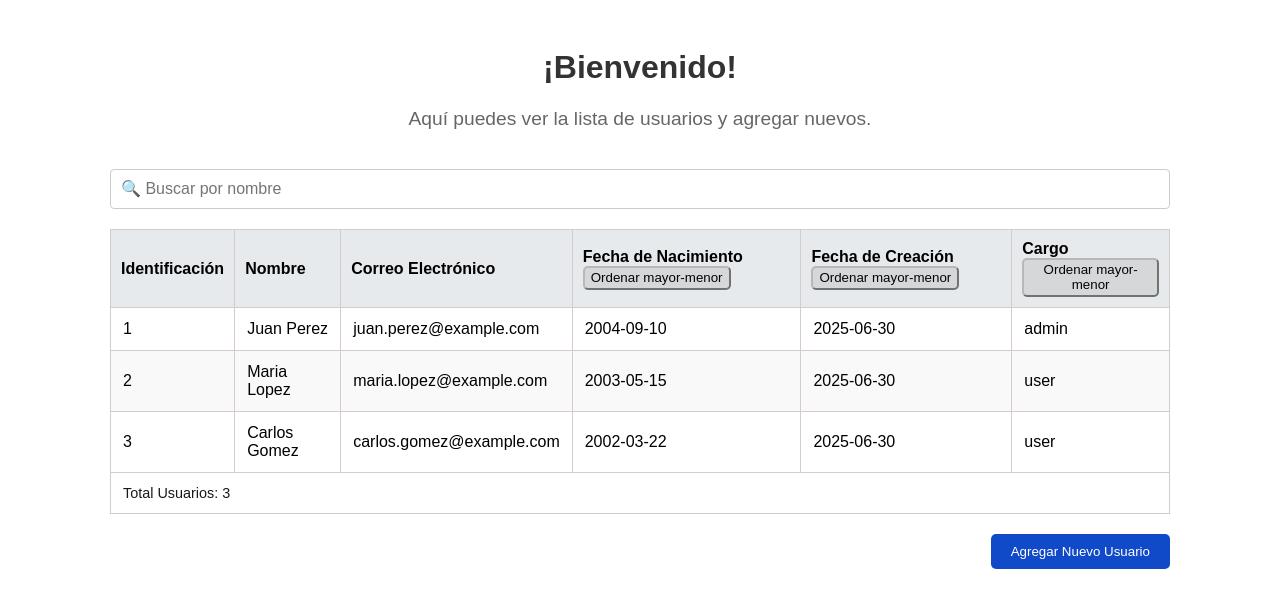
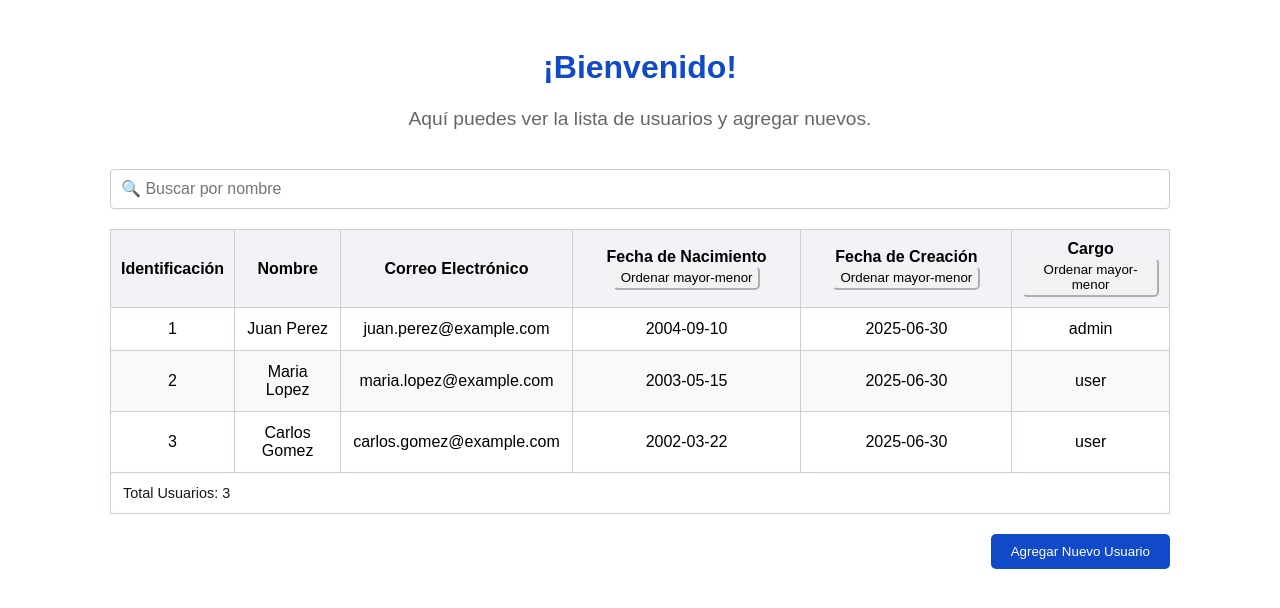
Before and after one commit to YurleisZg/Prueba_Tecnica_STD, a Vue app: page / in a window 1280 px wide. Shown: the top 608 px of the page. Built offline with nearby package versions, Linux system fonts and the light colour scheme.

Commit message:
💄 style: Center align table content in TableComponent; update button styles for consistency; change title color in HomePage for better visibility

```diff
--- a/src/components/TableComponent.vue
+++ b/src/components/TableComponent.vue
@@ -82,15 +82,16 @@ const filteredUsers = computed(() => {
 table {
     width: 100%;
     border-collapse: collapse;
+      text-align: center;
 }
 th, td {
     border: 1px solid #d6cbcb;
     padding: 12px;
+    font-size: 1em;
 }
 th {
-    background-color: #e7eaec;
+    background-color: #f1f3f6;
     padding: 10px;
-    text-align: left;
 }
 tr:nth-child(even) {
     background-color: #f9f9f9;
@@ -105,9 +106,8 @@ tr:hover {
     color: #1a1919;
 }
 .button {
-    background-color: #d2d3d4d2;
-    color: rgb(4, 4, 5);
-    border-color: #afb0b0d2;
+    background-color: #f2f2f2d2;
+    border-color: #f6f5f5d2;
     padding: 3px 6px;
     padding-top: 2px;
     border-radius: 5px;
@@ -115,11 +115,7 @@ tr:hover {
     cursor: pointer;
 }
 .button:hover {
-    background-color: #8fabc9;
-}
-.button:focus {
-    outline: none;
-    box-shadow: 0 0 0 2px rgba(53, 77, 103, 0.5);
+    background-color: #f1f3f6;
 }
 
 </style>
--- a/src/pages/HomePage.vue
+++ b/src/pages/HomePage.vue
@@ -30,7 +30,7 @@ const gotoNewUser = () => {
 }
 .title {
     font-size: 2em;
-    color: #333;
+    color: #104ac8;
     text-align: center;
 }
 .description {
```
